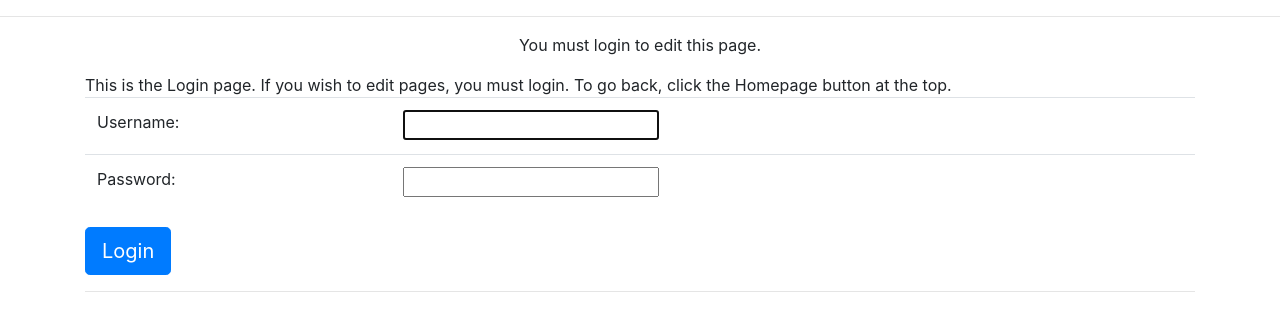
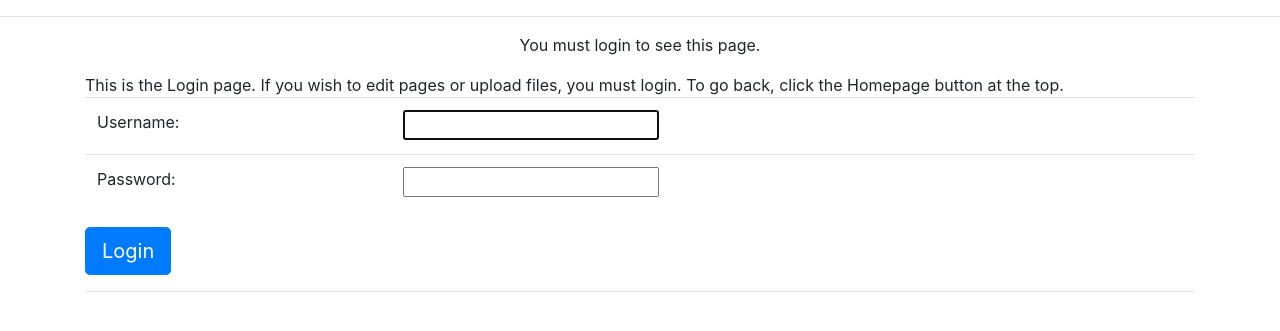
Before and after one commit to David166/Django1, a Django app: page /wiki/accounts/login/?next=/wiki/upload/ in a window 1280 px wide. Shown: the part 152-483 px from the top of the page. Run offline with Django 3.2, Linux system fonts and the light colour scheme; some libraries are stand-ins or nearby versions.

Commit message:
Users now have to login to upload files

```diff
--- a/mysite/wiki/models.py
+++ b/mysite/wiki/models.py
@@ -4,7 +4,7 @@ from django.urls import reverse
 class Page(models.Model):
     title = models.CharField(max_length=64, primary_key=True)
     content = models.TextField()
-
+    counter = models.IntegerField(default = 1)
     def __str__(self):
         return self.title
 
--- a/mysite/wiki/templates/registration/login.html
+++ b/mysite/wiki/templates/registration/login.html
@@ -17,7 +17,7 @@
     please login with an account that has access.</p>
 {% else %}
 <center>
-    <p>You must login to edit this page.</p>
+    <p>You must login to see this page.</p>
 </center>
 {% endif %} {% endif %}
 {% if form.errors %}
@@ -26,7 +26,7 @@
 </center>
 {% endif %}
 <div class="container">
-    This is the Login page. If you wish to edit pages, you must login. To go back, click the Homepage button at the top.
+    This is the Login page. If you wish to edit pages or upload files, you must login. To go back, click the Homepage button at the top.
     <form method="post" action="{% url 'wiki:login' %}">
         {% csrf_token %}
         <table class="table display-6">
--- a/mysite/wiki/templates/wiki/base.html
+++ b/mysite/wiki/templates/wiki/base.html
@@ -3,7 +3,7 @@
 <html>
 
 <head>
-    <link rel="stylesheet" type="text/css" href="{% static 'polls/style.css' %}">
+    <link rel="stylesheet" type="text/css" href="{% static 'wiki/wikistyle.css' %}">
     <link rel="stylesheet" href="https://stackpath.bootstrapcdn.com/bootstrap/4.3.1/css/bootstrap.min.css"
         integrity="sha384-ggOyR0iXCbMQv3Xipma34MD+dH/1fQ784/j6cY/iJTQUOhcWr7x9JvoRxT2MZw1T" crossorigin="anonymous">
     <link href="https://fonts.googleapis.com/css?family=PT+Serif" rel="stylesheet">
--- a/mysite/wiki/templates/wiki/detail.html
+++ b/mysite/wiki/templates/wiki/detail.html
@@ -12,5 +12,6 @@
         <a href="{% url 'wiki:index' %}"><button class="btn btn-primary">Index</button></a>
         <a href="{% url 'wiki:edit_page' page.title %}"><button class="btn btn-info">Edit</button></a>
     </div>
+    This page has been visited {{ page.counter }} times.
 </div>
 {% endblock content %}
--- a/mysite/wiki/templates/wiki/index.html
+++ b/mysite/wiki/templates/wiki/index.html
@@ -8,7 +8,12 @@
 <div class="container">
     <img src="{% static 'wiki/images/googledoodle.png' %}">
     <h2>Welcome to Vikipedia!</h2> <h4>Right now it is only but a WIP wiki that can only be run locally.</h4>
+    {% if user.is_authenticated%}
     Welcome {{ request.user.username }}! You are browsing from {{ request.META.HTTP_USER_AGENT }}, from {{ request.META.REMOTE_ADDR }}.
+    {% else %}
+    Welcome! You are browsing from {{ request.META.HTTP_USER_AGENT }}, from {{ request.META.REMOTE_ADDR }}.
+    {% endif %}
+
     {% if pages %}
     <ul class="list-group">
         {% for page in pages %}
```
Also changed, not shown: mysite/wiki/views.py (+7 -1 lines), mysite/db.sqlite3, mysite/wiki/migrations/0003_page_counter.py (added), mysite/wiki/static/style.css (deleted), mysite/wiki/static/wikistyle.css (added).
